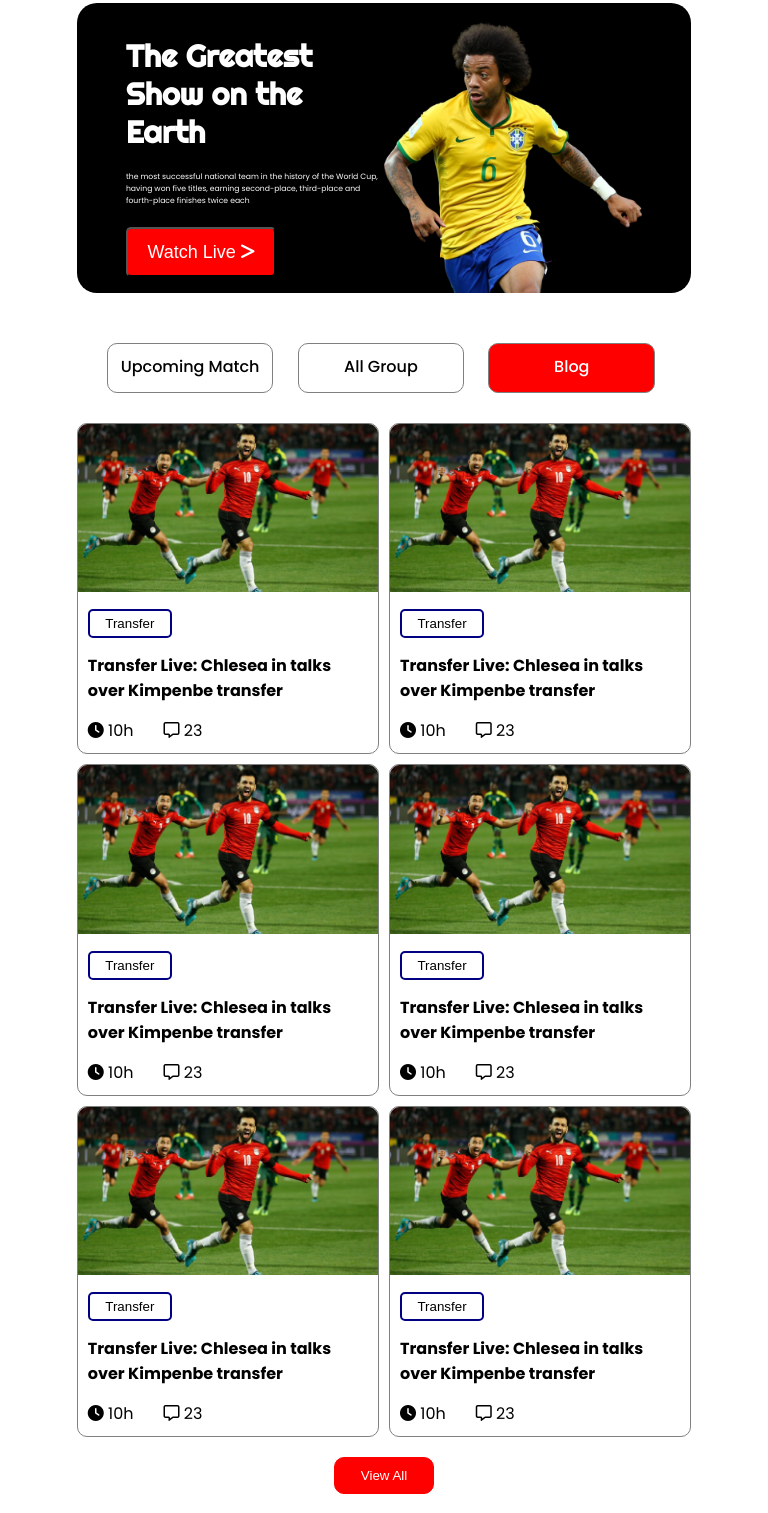
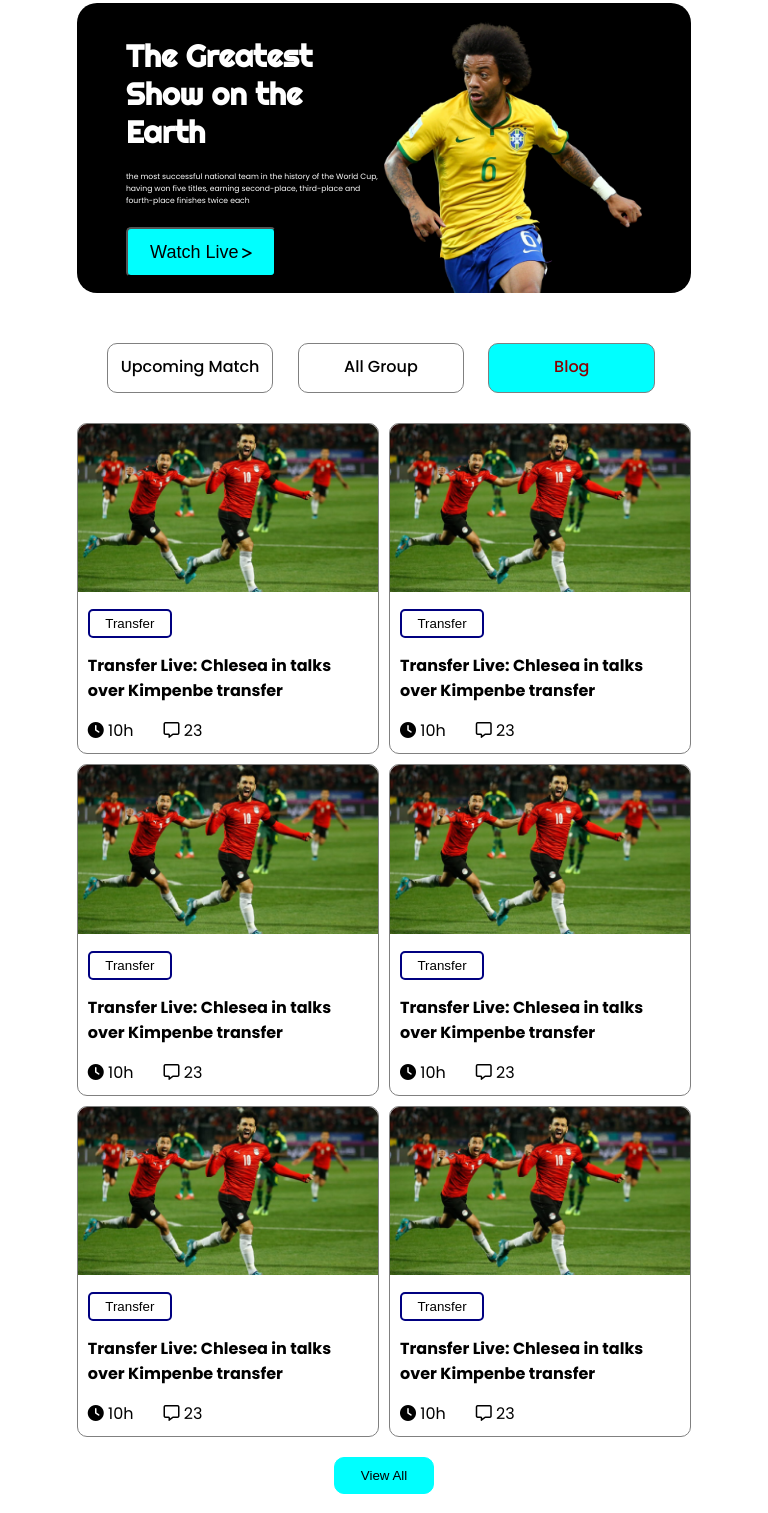
Before and after one commit to dipu528447/world_cup, a plain HTML site: page index.html in a window 768 px wide. Shown: the part 47-1560 px from the top of the page. Drawn offline with Linux system fonts and the light colour scheme.

Commit message:
world cup 2022 programming hero second version

```diff
--- a/index.html
+++ b/index.html
@@ -30,7 +30,7 @@
                 <h1>The Greatest Show on the Earth</h1>
                 <p>the most successful national team in the history of the World Cup, having won five titles, earning
                     second-place, third-place and fourth-place finishes twice each</p>
-                <button>Watch Live <i class="fa-solid fa-greater-than"></i></button>
+                <button>Watch Live<span> <i class="fa-solid fa-greater-than"></i></span></button>
             </section>
             <section class="right_top_section">
                 <img src="assets/Banner Image.png" alt="banner image">
--- a/style.css
+++ b/style.css
@@ -50,10 +50,26 @@ main {
 .left_top_section>button {
     width: 150px;
     height: 50px;
-    background-color: red;
-    color: white;
+    background-color: cyan;
+    color: black;
     border-radius: 5px;
     font-size: 18px;
+    transition: background-color 1s;
+}
+
+.left_top_section>button>span {
+    font-size: 13px;
+}
+
+.left_top_section>button:hover {
+    background-color: #004369;
+    color: white;
+}
+
+.left_top_section>button:focus,
+.left_top_section>button:active {
+    background-color: blue;
+    transition: none;
 }
 
 .right_top_section>img {
@@ -95,28 +111,29 @@ main {
     text-align: center;
     border-radius: 10px;
     padding-top: 10px;
-
+    cursor: default;
 }
 
 .cart>ul>li>a {
     text-decoration: none;
     color: black;
     font-weight: 500;
+    cursor: default;
 }
 
 #active {
-    background-color: red;
+    background-color: cyan;
 }
 
 #active>a {
-    color: white;
+    color: darkred;
 }
 
 /* middle section right */
 
 .right_middle_section {
     width: calc(100%-300px);
-    /* border: 2px solid red; */
+    /* border: 2px solid cyan; */
     display: grid;
     grid-template-columns: repeat(3, 1fr);
     gap: 10px;
@@ -363,12 +380,12 @@ footer {
     #view_all {
         display: block;
         width: 100px;
-        background-color: red;
-        color: white;
+        background-color: cyan;
+        color: black;
         margin: 20px auto;
         padding: 10px;
         border-radius: 10px;
-        border: 1px solid red;
+        border: 1px solid cyan;
 
     }
 
```
Also changed, not shown: pages/upcoming_match.html (+1 -1 lines).
